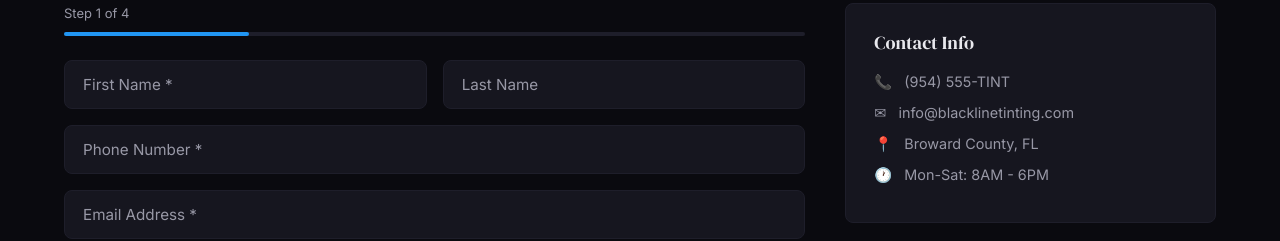
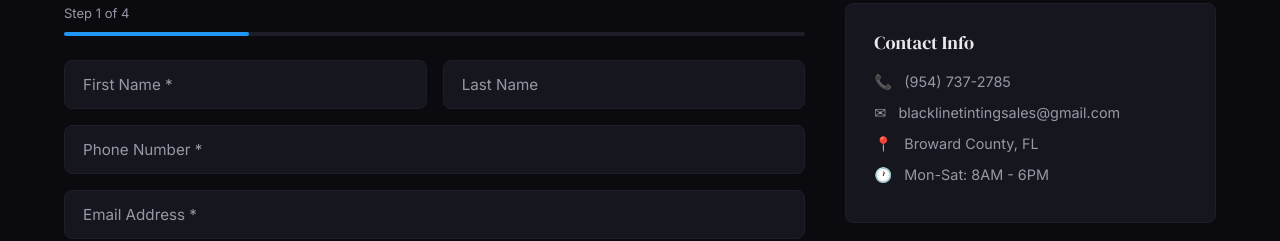
Before and after one commit to jcdammert/Blackline-Tinting, a Next.js app: page /quote in a window 1280 px wide. Shown: the part 412-653 px from the top of the page. Built offline with nearby package versions, Linux system fonts and the light colour scheme.

Commit message:
Update page.tsx

```diff
--- a/src/app/quote/page.tsx
+++ b/src/app/quote/page.tsx
@@ -286,8 +286,8 @@ export default function Quote() {
             <div>
               <div className="sidebar-card">
                 <h3>Contact Info</h3>
-                <p><span className="sidebar-icon">📞</span> (954) 555-TINT</p>
-                <p><span className="sidebar-icon">✉</span> info@blacklinetinting.com</p>
+                <p><span className="sidebar-icon">📞</span> (954) 737-2785</p>
+                <p><span className="sidebar-icon">✉</span> blacklinetintingsales@gmail.com</p>
                 <p><span className="sidebar-icon">📍</span> Broward County, FL</p>
                 <p><span className="sidebar-icon">🕐</span> Mon-Sat: 8AM - 6PM</p>
               </div>
```
